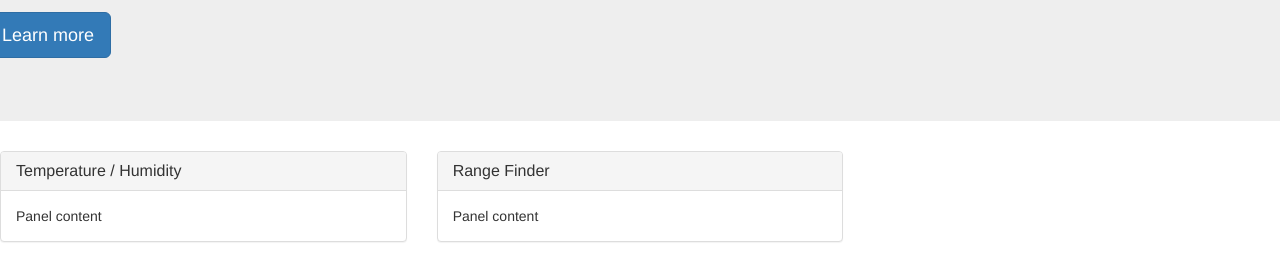
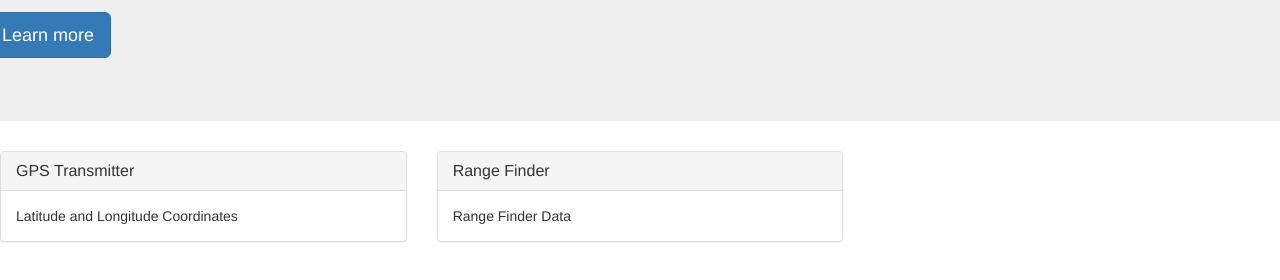
Before and after one commit to exp0nential/PotHole, a website: page WebClient/index.html in a window 1280 px wide. Shown: the part 252-532 px from the top of the page. Drawn offline with nearby package versions, Linux system fonts and the light colour scheme.

```diff
--- a/WebClient/index.html
+++ b/WebClient/index.html
@@ -73,10 +73,10 @@
       <div class="col-sm-4 col-md-4">
         <div class="panel panel-default">
           <div class="panel-heading">
-            <h3 class="panel-title">Temperature / Humidity</h3>
+            <h3 class="panel-title">GPS Transmitter</h3>
           </div>
           <div id="dht-display" class="panel-body">
-            Panel content
+           Latitude and Longitude Coordinates
           </div>
         </div>
       </div>
@@ -86,7 +86,7 @@
             <h3 class="panel-title">Range Finder</h3>
           </div>
           <div id="range-display" class="panel-body">
-            Panel content
+            Range Finder Data
           </div>
         </div>
       </div>
```
